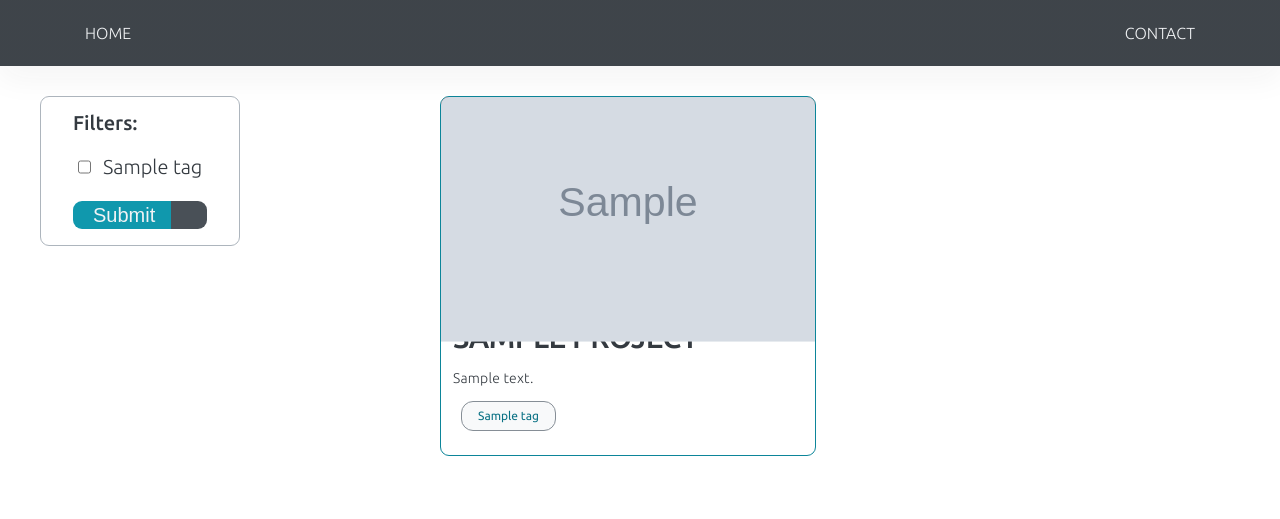
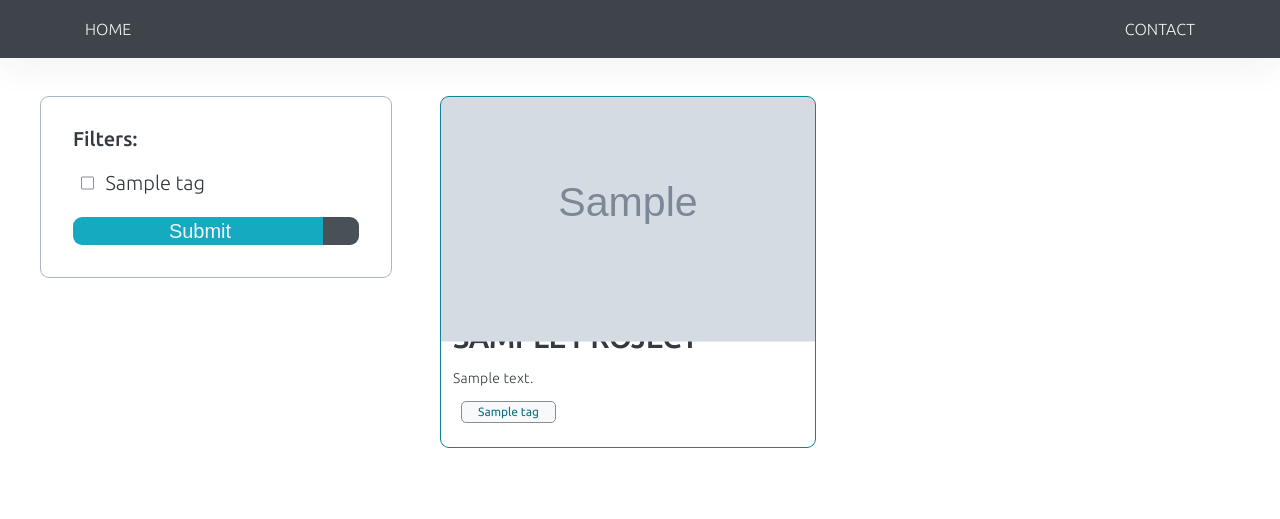
Before and after one commit to kmilewczyk96/kmilew, a Django app: page /projects/ in a window 1280 px wide. Shown: the top 519 px of the page. Run offline with Django 4.2, Linux system fonts and the light colour scheme; tables that the repository leaves empty hold one stand-in row (values such as "Sample post"); grey boxes marked "Sample" are stand-in pictures; some libraries are stand-ins or nearby versions.

Commit message:
project-list further improvements.

```diff
--- a/app/projects/forms.py
+++ b/app/projects/forms.py
@@ -10,3 +10,6 @@ class TagForm(forms.Form):
         tags = Tag.objects.all().order_by(Lower('name'))
         for tag in tags:
             self.fields[tag.name] = forms.BooleanField(label=tag.name, required=False)
+
+        for checkbox in self.fields.values():
+            checkbox.widget.attrs.update({'class': 'tag-filter-checkbox'})
--- a/app/projects/models.py
+++ b/app/projects/models.py
@@ -1,6 +1,7 @@
 import uuid
 
 from django.db import models
+from django.utils import timezone
 
 from account.models import Account
 
@@ -13,7 +14,7 @@ class Project(models.Model):
     description = models.TextField(max_length=500)
     tags = models.ManyToManyField('Tag')
     is_favourite = models.BooleanField(default=False, null=False)
-    created = models.DateField(auto_now_add=True)
+    created = models.DateTimeField(auto_now_add=True)
 
     def __str__(self):
         return self.name
@@ -24,11 +25,11 @@ class Project(models.Model):
 
 class Tag(models.Model):
     WEIGHT = [
-        (5, 5),
-        (4, 4),
-        (3, 3),
-        (2, 2),
-        (1, 1)
+        (5, 'Backend programming language'),
+        (4, 'Backend Framework'),
+        (3, 'Frontend Framework'),
+        (2, 'Frontend - java, css, html'),
+        (1, 'Tools - docker etc.')
     ]
     id = models.UUIDField(default=uuid.uuid4, primary_key=True, unique=True, editable=False)
     name = models.CharField(max_length=50)
--- a/app/projects/views.py
+++ b/app/projects/views.py
@@ -23,9 +23,8 @@ class ProjectListView(ListView):
             for tag_name in filtered:
                 tags.append(Tag.objects.get(name=tag_name))
 
-            queryset = queryset.filter(
+            queryset = self.model.objects.filter(
                 tags__in=tags
-            ).distinct()
-            queryset = queryset.order_by('-created')
+            ).distinct('created')
 
         return queryset
--- a/app/static/styles/elements/_project-card.css
+++ b/app/static/styles/elements/_project-card.css
@@ -69,6 +69,6 @@
   background-color: #f8f9fa;
   color: #0b7285;
   border: 1px solid #868e96;
-  border-radius: 12px;
-  padding: 0.8rem 1.6rem;
+  border-radius: 5px;
+  padding: 0.4rem 1.6rem;
 }
--- a/app/static/styles/elements/_tag-filter.css
+++ b/app/static/styles/elements/_tag-filter.css
@@ -1,27 +1,23 @@
-.filter-container {
-  height: 100%;
-  width: auto;
-}
-
 .tag-filter-title {
   align-self: flex-start;
   font-weight: 500;
 }
 
 .tag-filter-form {
-  position: fixed;
+  position: -webkit-sticky;
+  position: sticky;
+  top: 9.6rem;
   display: flex;
   width: inherit;
   flex-direction: column;
-  justify-content: center;
-  align-items: center;
   border: 1px solid #adb5bd;
   border-radius: 9px;
   background-color: white;
-  padding: 1.6rem 3.2rem;
+  padding: 3.2rem 3.2rem;
   color: #343a40;
   font-size: 2.0rem;
   gap: 2.4rem;
+  margin-right: 4.8rem;
 }
 
 .checkboxes {
@@ -29,6 +25,7 @@
   flex-direction: column;
   list-style: none;
   gap: 1.2rem;
+  padding: 0 0.4rem;
 }
 
 .checkboxes li {
@@ -36,8 +33,34 @@
   gap: 1.2rem;
 }
 
-.checkbox {
+.tag-filter-checkbox {
+  display: grid;
+  place-content: center;
+
+  -webkit-appearance: none;
+  appearance: none;
   cursor: pointer;
+  width: 1.25rem;
+  height: 1.25rem;
+  border: 0.05rem solid #868e96;
+  border-radius: 1px;
+  transform: translateY(0.35rem);
+  margin: 0;
+}
+
+.tag-filter-checkbox::before {
+  content: "";
+  width: 1.2rem;
+  height: 1.2rem;
+  transform: scale(0);
+  transition: 0.2s transform ease-in-out;
+  box-shadow: inset 1.2rem 1.2rem #15aabf;
+  transform-origin: bottom left;
+  clip-path: polygon(14% 44%, 0 65%, 50% 100%, 100% 16%, 80% 0%, 43% 62%);
+}
+
+.tag-filter-checkbox:checked::before {
+  transform: scale(1);
 }
 
 .tag-filter-buttons {
@@ -65,7 +88,7 @@
 }
 
 .filter-btn--submit {
-  background-color: #1098ad;
+  background-color: #15aabf;
   width: 100%;
 }
 
--- a/app/static/styles/main.css
+++ b/app/static/styles/main.css
@@ -46,7 +46,7 @@ body {
   align-items: center;
   width: 100%;
   gap: 3.2rem;
-  padding: 1.6rem 3.2rem;
+  padding: 1.2rem 3.2rem;
 }
 
 .page-link:link,
```
